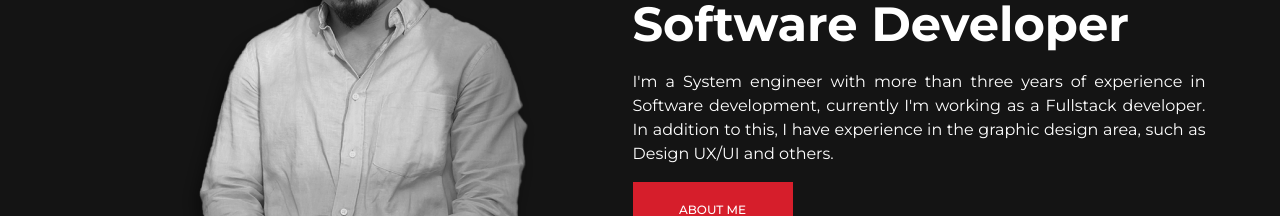
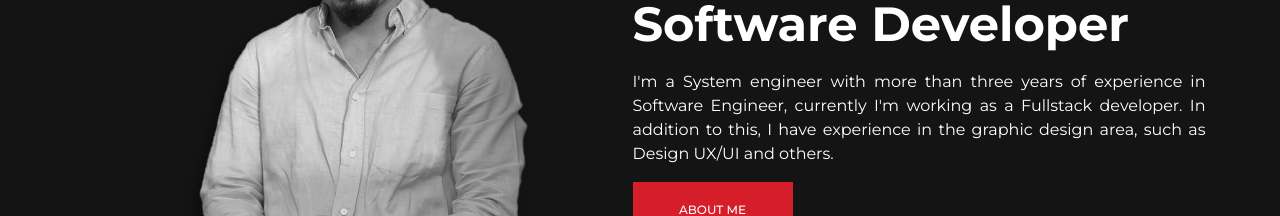
Before and after one commit to kevincastillo19/portfolio, a React (Vite) app: page / in a window 1280 px wide. Shown: the part 357-573 px from the top of the page. Built offline with nearby package versions, Linux system fonts and the light colour scheme.

Commit message:
feat: update home text description

```diff
--- a/src/pages/Home/index.tsx
+++ b/src/pages/Home/index.tsx
@@ -24,7 +24,7 @@ export const Home = () => {
     const navigate = useNavigate()
 
     const CAPTION_TEXT =
-        "I'm a System engineer with more than three years of experience in Software development, currently I'm working as a Fullstack developer. In addition to this, I have experience in the graphic design area, such as Design UX/UI and others."
+        "I'm a System engineer with more than three years of experience in Software Engineer, currently I'm working as a Fullstack developer. In addition to this, I have experience in the graphic design area, such as Design UX/UI and others."
 
     const { scrollTo } = useScroll()
     const scrollRef = {
```
